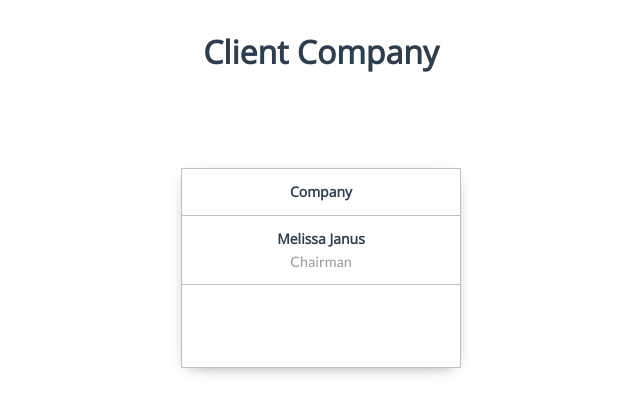
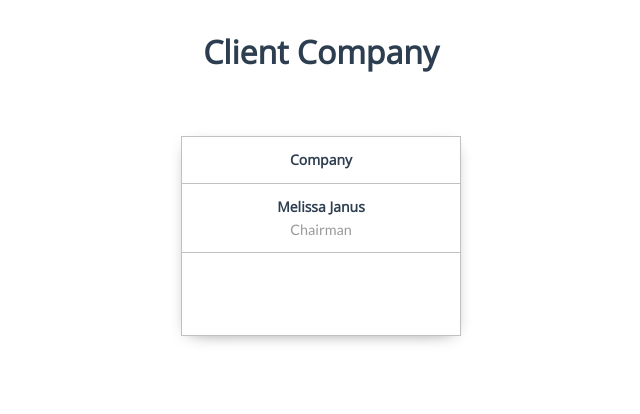
Before and after one commit to dannyk08/anattadesign, a Vue app: page / in a window 1280 px wide. Shown: the top 414 px of the page, without its empty margins (319-959 px from the left). Built offline with nearby package versions, Linux system fonts and the light colour scheme.

Commit message:
fixed card node relationships styling

```diff
--- a/src/App.vue
+++ b/src/App.vue
@@ -42,7 +42,8 @@ $variables-map: (
   node-highlight-height: 2rem,
   node-border-height: 1px,
   node-header-background-color: $green,
-  node-card-info-min-height: 12.5rem
+  node-card-info-min-height: 12.5rem,
+  node-card-min-width: 17.5rem
 );
 
 :root {
--- a/src/components/CarouselContainerSlot.vue
+++ b/src/components/CarouselContainerSlot.vue
@@ -1,4 +1,4 @@
-<template slot="containerName">
+<template slot="nodeId">
   <div>
     <div class="carousel-container-slot">
       <slot>
@@ -11,6 +11,7 @@
             v-for="(childEmployee, index) in employees"
             :employeeInfo="childEmployee.info"
             :showEmployees="!!mapEmployeeToggle[currentEmployeeIndex] && index === currentEmployeeIndex"
+            :isNode="isNode"
             @toggleEmployees="toggleEmployees(index)"
           />
         </EmployeeCardCarouselSlot>
@@ -18,8 +19,9 @@
     </div>
     <ad-carousel-container-slot
       v-if="employeeContainsEmployees && !!mapEmployeeToggle[currentEmployeeIndex]"
-      :containerName="currentEmployee.id"
+      :nodeId="currentEmployee.id"
       :employees="currentEmployee.employees"
+      :isNode="true"
     />
   </div>
 </template>
@@ -31,16 +33,23 @@ import EmployeeCard from "./EmployeeCard.vue";
 export default {
   name: "ad-carousel-container-slot",
   props: {
-    containerName: {
+    employees: {
+      type: Array,
+      required: true,
+      default() {
+        return [];
+      }
+    },
+    nodeId: {
       type: Number,
       default() {
         return Date.now();
       }
     },
-    employees: {
-      type: Array,
+    isNode: {
+      type: Boolean,
       default() {
-        return [];
+        return false;
       }
     }
   },
@@ -57,6 +66,9 @@ export default {
   methods: {
     toggleEmployees(index) {
       this.currentEmployeeIndex = index;
+      let nodeWithEmployees =
+        this.employees[index] && this.employees[index].employees.length;
+      if (nodeWithEmployees) {
         if (!(index in this.mapEmployeeToggle)) {
           this.$set(this.mapEmployeeToggle, index, true);
         } else {
@@ -65,6 +77,7 @@ export default {
             index,
             !this.mapEmployeeToggle[index]
           );
+        }
       }
     }
   },
--- a/src/components/Employee.vue
+++ /dev/null
@@ -1,123 +0,0 @@
-<template>
-  <div
-    class="employee"
-    :class="{'is-node': isNode, 'holds-carousel': employee.employees.length && employee.employees.length > 3}"
-  >
-    <!-- <EmployeeCard
-      @toggleEmployees="toggleEmployees()"
-      :showEmployees="showEmployees"
-      :employeeInfo="employee.info"
-    />-->
-    <!-- <EmployeeCarouselSlot
-      :isCarousel="employee.employees.length && employee.employees.length > 3"
-      :slotName="{id}"
-      v-if="employee.employees.length && showEmployees"
-    >
-      <ad-employee
-        :isNode="true"
-        v-for="employee in employee.employees"
-        :key="employee.id"
-        :employee="employee"
-        :id="employee.id"
-      />
-    </EmployeeCarouselSlot>-->
-  </div>
-</template>
-
-<script>
-import EmployeeCard from "./EmployeeCard.vue";
-// import EmployeeCarouselSlot from "./EmployeeCarouselSlot.vue";
-
-export default {
-  name: "ad-employee",
-  components: {
-    // EmployeeCarouselSlot,
-    EmployeeCard
-  },
-  props: {
-    isNode: {
-      type: Boolean,
-      required: true
-    },
-    id: {
-      type: Number,
-      required: true
-    },
-    employee: {
-      type: Object,
-      required: true,
-      default() {
-        return {
-          employees: [],
-          info: {}
-        };
-      }
-    }
-  },
-  data() {
-    return {
-      showEmployees: false
-    };
-  },
-  methods: {
-    toggleEmployees() {
-      if (this.employee.employees.length) {
-        this.showEmployees = !this.showEmployees;
-      }
-    }
-  }
-};
-</script>
-
-<style lang="scss" scoped>
-.employee {
-  // display: flex;
-  // flex-direction: column;
-  // align-items: center;
-  // flex: 1;
-
-  // &.holds-carousel {
-  //   overflow: auto;
-  // }
-
-  // &.is-node {
-  //   padding-top: var(--node-highlight-height);
-  //   padding-bottom: var(--node-highlight-height);
-  //   position: relative;
-  //   flex: 1;
-
-  //   &::before {
-  //     content: "";
-  //     width: var(--node-border-height);
-  //     height: var(--node-highlight-height);
-  //     background: var(--gray-color-light);
-  //     position: absolute;
-  //     top: 0;
-  //     z-index: -1;
-  //     left: 50%;
-  //     transform: translateX(-50%);
-  //   }
-
-  //   &::after {
-  //     content: "";
-  //     width: 100%;
-  //     top: 0;
-  //     height: var(--node-border-height);
-  //     background: var(--gray-color-light);
-  //     position: absolute;
-  //   }
-
-  //   &:first-of-type::after {
-  //     width: 50%;
-  //     left: 50%;
-  //   }
-  //   &:last-of-type::after {
-  //     width: 50%;
-  //     right: 50%;
-  //   }
-  //   &:only-of-type::after {
-  //     width: 0;
-  //   }
-  // }
-}
-</style>
--- a/src/components/EmployeeCard.vue
+++ b/src/components/EmployeeCard.vue
@@ -1,6 +1,10 @@
 <template>
   <section class="employee-card">
-    <div class="employee-card__info" :class="{'active': showEmployees}" @click="toggleEmployees()">
+    <div
+      class="employee-card__info"
+      :class="{'active': showEmployees ,'is-node': isNode}"
+      @click="toggleEmployees()"
+    >
       <header class="employee-card__info-header">
         <h5>{{employeeInfo.department}}</h5>
       </header>
@@ -27,6 +31,12 @@ export default {
     employeeInfo: {
       type: Object,
       required: true
+    },
+    isNode: {
+      type: Boolean,
+      default() {
+        return false;
+      }
     }
   },
   methods: {
@@ -38,21 +48,55 @@ export default {
 </script>
 
 <style lang="scss" scoped>
+$card-sibling-margin: 1rem;
+
 .employee-card {
   display: flex;
   justify-content: center;
+  padding-top: var(--node-highlight-height);
+  padding-bottom: calc(var(--node-highlight-height) * 2);
+  min-height: calc(
+    var(--node-card-info-min-height) + calc(var(--node-highlight-height) * 2)
+  );
+  position: relative;
+  z-index: 0;
+
+  &::after,
+  &::before {
+    content: "";
+    width: calc(var(--node-card-min-width) / 2 + #{$card-sibling-margin});
+    top: 0;
+    height: var(--node-border-height);
+    background: var(--gray-color-light);
+    position: absolute;
+    z-index: 1;
+  }
+
+  &::before {
+    right: calc(var(--node-card-min-width) / 2 + #{$card-sibling-margin});
+  }
+  &:after {
+    left: calc(var(--node-card-min-width) / 2 + #{$card-sibling-margin});
+  }
+
+  &:first-of-type::before,
+  &:last-of-type::after,
+  &:only-of-type::before,
+  &:only-of-type::after {
+    width: 0;
+  }
 
   &__info {
-    min-width: 17.5rem;
-    max-width: 17.5rem;
+    min-width: var(--node-card-min-width);
+    max-width: var(--node-card-min-width);
     min-height: var(--node-card-info-min-height);
     max-height: var(--node-card-info-min-height);
     border: var(--node-border-height) solid var(--gray-color-lighter);
     display: flex;
     flex-direction: column;
     position: relative;
-    margin-left: 1rem;
-    margin-right: 1rem;
+    margin-left: $card-sibling-margin;
+    margin-right: $card-sibling-margin;
     box-shadow: 0rem 1rem 1rem -1.5rem var(--gray-color-lighter),
       0rem 0.25rem 1rem -0.5rem var(--gray-color);
     z-index: 1;
@@ -61,11 +105,12 @@ export default {
       content: "";
       width: var(--node-border-height);
       height: var(--node-highlight-height);
+      height: calc(var(--node-highlight-height) * 2);
       background: var(--gray-color-light);
       position: absolute;
       bottom: calc(
-        -1 * calc(var(--node-highlight-height) -
-              calc(-1 * var(--node-border-height)))
+        -2 * calc(var(--node-highlight-height) -
+              calc(-1 / 2 * var(--node-border-height)))
       );
       z-index: -1;
       left: 50%;
@@ -76,6 +121,28 @@ export default {
       background: var(--node-header-background-color);
       color: var(--white-color);
       border-bottom-color: var(--node-header-background-color);
+    }
+
+    &.is-node {
+      background: darken(whitesmoke, 10%);
+
+      &::before {
+        content: "";
+        width: var(--node-border-height);
+        height: var(--node-highlight-height);
+        background: var(--gray-color-light);
+        position: absolute;
+        top: calc(-1 * var(--node-highlight-height));
+        z-index: -1;
+        left: 50%;
+        transform: translateX(-50%);
+      }
+      &:only-of-type::before {
+        height: calc(var(--node-highlight-height) + var(--node-border-height));
+        top: calc(
+          -1 * var(--node-highlight-height) - var(--node-border-height)
+        );
+      }
     }
 
     &-main,
--- a/src/components/EmployeeCardCarouselSlot.vue
+++ b/src/components/EmployeeCardCarouselSlot.vue
@@ -25,10 +25,6 @@ export default {
 <style lang="scss" scoped>
 .employee-card-carousel-slot {
   display: flex;
-  margin-top: var(--node-highlight-height);
-  min-height: calc(
-    var(--node-card-info-min-height) + calc(var(--node-highlight-height) * 2)
-  );
   min-width: 90%;
   max-width: 90%;
 
```
Lines whose indentation alone changed are shown as unchanged.
